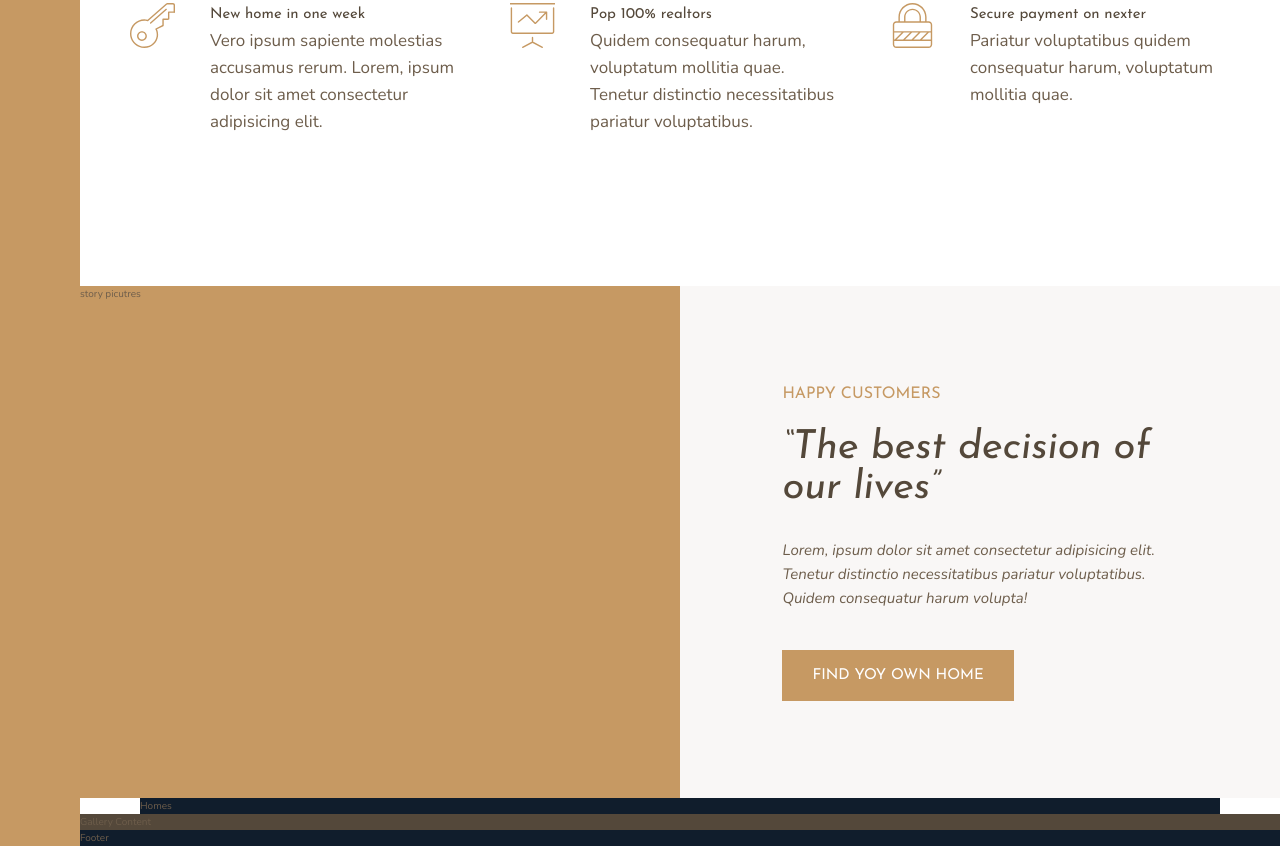
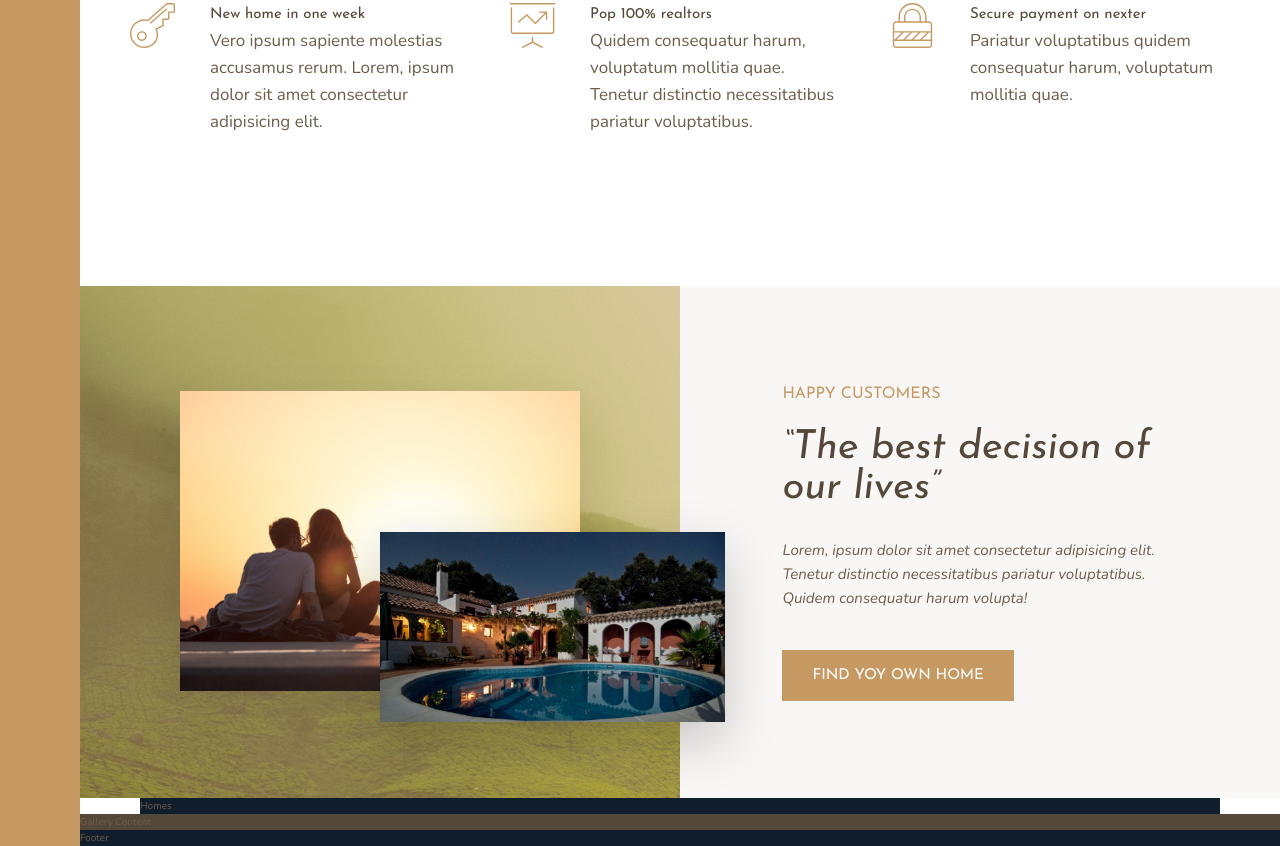
Before and after one commit to Salim255/Nexter-Grid-CSS, a website: page index.html in a window 1280 px wide. Shown: the part 980-1826 px from the top of the page. Drawn offline with nearby package versions, Linux system fonts and the light colour scheme.

Commit message:
Building the Story Section -Part 2

```diff
--- a/index.html
+++ b/index.html
@@ -78,7 +78,8 @@
 
          </section>
          <div class="story__pictures">
-                story picutres
+                <img src="img/story-1.jpeg" alt="Cople with new house" class="story__img--1">
+                <img src="img/story-2.jpeg" alt="New house" class="story__img--2">
          </div>
          <div class="story__content">
             <h3 class="heading-3 mb-sm" >
--- a/sass/_story.scss
+++ b/sass/_story.scss
@@ -3,7 +3,32 @@
     &__pictures{
         background-color: $color-primary;
         grid-column:full-start / col-end 4;//
+
+        background-image: linear-gradient(rgba($color-primary, .5), rgba($color-primary, .5)) ,url(../img/back.jpg);
+
+        display: grid;
+        grid-template-rows: repeat(6, 1fr);
+        grid-template-columns: repeat(6, 1fr);
+        align-items: center;//To center the image
+
     };
+
+    &__img--1{
+        width: 100%;
+        grid-row: 2/ span 4;//2/6
+        grid-column: 2/6;
+        align-items: center;
+        box-shadow: 0 2rem 5rem rgba($color: #000000, $alpha: .1);
+    }
+    &__img--2{
+        width: 115%;
+        grid-row: 4/6;
+        grid-column: 4/-1;
+        z-index: 20;
+        box-shadow: 0 2rem 5rem rgba($color: #000000, $alpha: .2);
+    }
+
+
     &__content{
         background-color: $color-grey-light-1;
         grid-column: col-start 5 / full-end;//
```
Also changed, not shown: css/style.css.
